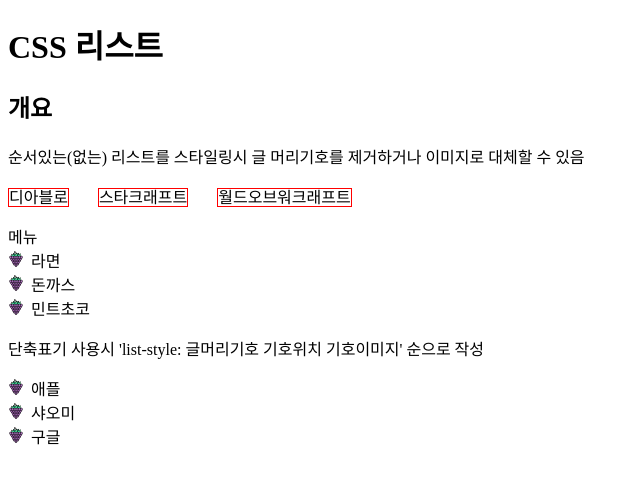
After one commit to pq100/frontends, a FastAPI app: template views/templates/css/05list.html in a window 1280 px wide. The commit adds this page. Shown: the top 484 px of the page, without its empty margins (0-640 px from the left). Run offline with FastAPI, Linux system fonts and the light colour scheme; the template is opened without the code that fills it, so the values that code supplies are empty.

Commit message:
css3 - list

```diff
--- a/app/routes/css.py
+++ b/app/routes/css.py
@@ -29,3 +29,7 @@ async def text(req: Request):
 @css_router.get('/box')
 async def box(req: Request):
     return templates.TemplateResponse('css/04box.html', {'request': req})
+
+@css_router.get('/list')
+async def lists(req: Request):
+    return templates.TemplateResponse('css/05list.html', {'request': req})
--- /dev/null
+++ b/views/templates/css/05list.html
@@ -0,0 +1,60 @@
+<!DOCTYPE html>
+<html lang="ko">
+<head>
+    <meta charset="UTF-8">
+    <title>CSS 리스트</title>
+    <style>
+        /* 글머리 기호 제거는 list-style-type 속성 이용 */
+        #game { list-style-type: none; margin: 0; padding: 0}
+
+        /* ul의 목록을 한 줄로 배치하려면 블록 요소를 인라인 요소로 변경하면 됌 */
+        #game li { border: 1px solid red; display: inline; margin-right: 25px}
+
+        /* 블릿 이미지를 사용한 목록 */
+        /* list-style-image: 글머리 기호로 이미지를 사용 */
+        /* list-style-position: 글머리 기호로 위치를 지정 */
+        #menu{
+            list-style-image: url('/static/img/grape.png');
+            padding: 0;
+            list-style-position: inside; }
+
+        /* 단축표기 */
+        #maker{ list-style: none; padding: 0; }
+
+        #maker li { list-style: inside url('/static/img/grape.png'); }
+
+    </style>
+</head>
+<body>
+    <h1>CSS 리스트</h1>
+    <h2>개요</h2>
+    <p>순서있는(없는) 리스트를 스타일링시
+        글 머리기호를 제거하거나
+        이미지로 대체할 수 있음</p>
+
+    <ul id="game">
+        <li>디아블로</li>
+        <li>스타크래프트</li>
+        <li>월드오브워크래프트</li>
+    </ul>
+
+    <ol id="menu">
+        메뉴
+        <li>라면</li>
+        <li>돈까스</li>
+        <li>민트초코</li>
+    </ol>
+
+    <p>단축표기 사용시
+        'list-style: 글머리기호 기호위치 기호이미지'
+        순으로 작성</p>
+
+    <ul id="maker">
+        <li>애플</li>
+        <li>샤오미</li>
+        <li>구글</li>
+    </ul>
+
+
+</body>
+</html>
--- a/views/templates/css/index.html
+++ b/views/templates/css/index.html
@@ -10,7 +10,8 @@
     <li>01 - CSS 선택자 [<a href="/css/selector">이동</a>]</li>
     <li>02 - CSS 리셋 [<a href="/css/reset">이동</a>]</li>
     <li>03 - CSS 텍스트 [<a href="/css/text">이동</a>]</li>
-    <li>04 - CSS 텍스트 [<a href="/css/box">이동</a>]</li>
+    <li>04 - CSS 박스 [<a href="/css/box">이동</a>]</li>
+    <li>05 - CSS 리스트 [<a href="/css/list">이동</a>]</li>
 </ul>
 </body>
 </html>
```
Also changed, not shown: views/static/img/grape.png (added).
